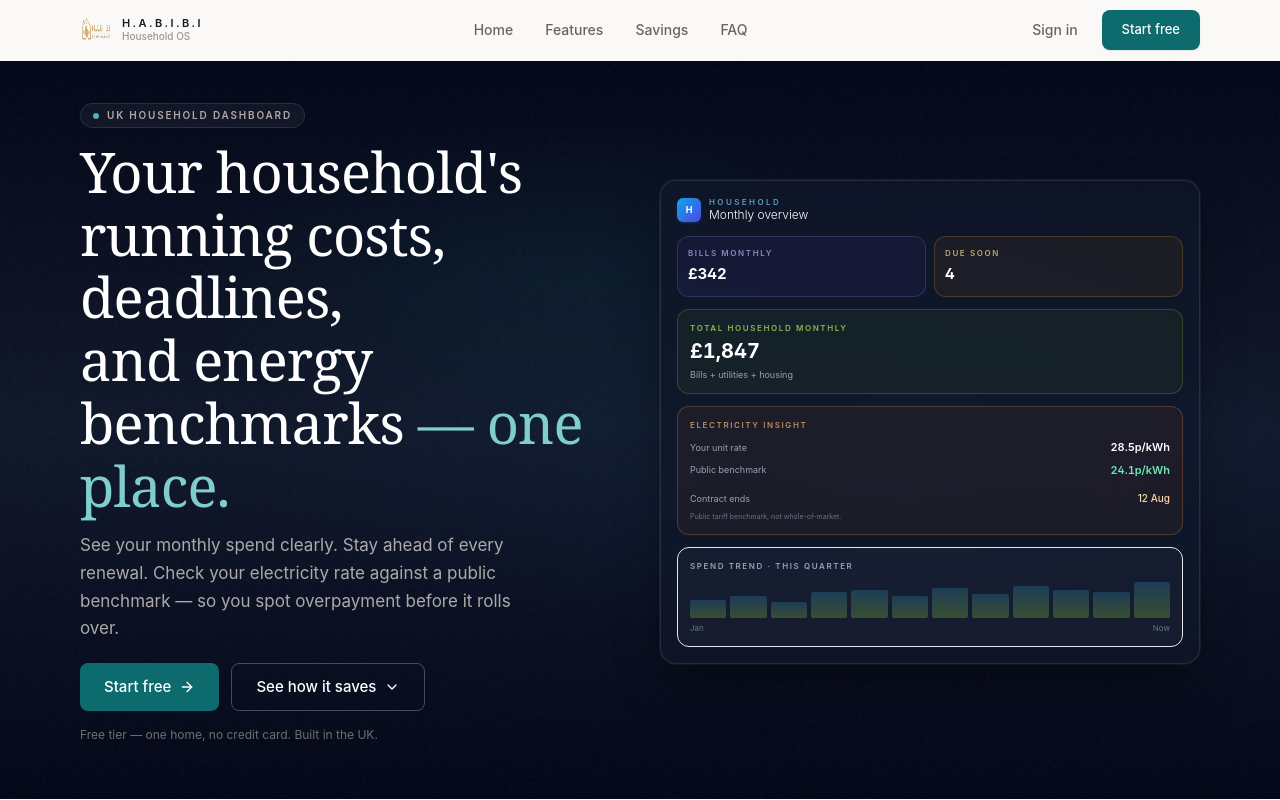
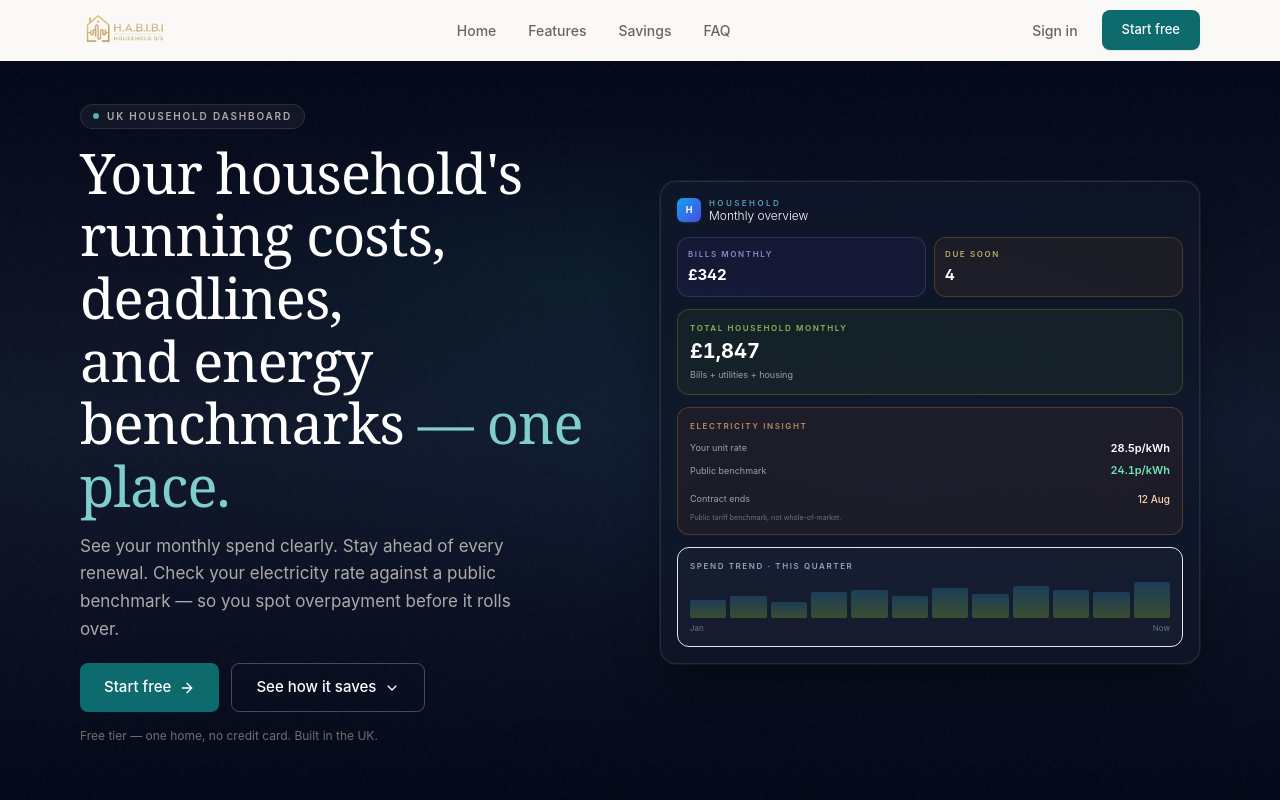
Before and after one commit to chessz/ihabibi-site, a Next.js app: page / in a window 1280 px wide. Shown: the top 800 px of the page. Built offline with nearby package versions, Linux system fonts and the light colour scheme.

Commit message:
remove texts on top left

```diff
--- a/src/components/Footer.tsx
+++ b/src/components/Footer.tsx
@@ -1,4 +1,5 @@
 import Link from 'next/link';
+import Image from 'next/image';
 
 export default function Footer() {
   return (
@@ -7,17 +8,15 @@
         <div className="grid gap-12 sm:grid-cols-2 lg:grid-cols-4">
           {/* Brand */}
           <div className="lg:col-span-1">
-            <div className="flex items-center gap-2.5">
-              <div
-                className="flex h-7 w-7 items-center justify-center rounded-md bg-gradient-to-br from-sky-500 to-indigo-600 text-[10px] font-bold text-white shadow-sm shadow-sky-900/30"
-                aria-hidden="true"
-              >
-                H
-              </div>
-              <span className="text-[11px] font-semibold tracking-[0.22em] text-white">
-                H.A.B.I.B.I
-              </span>
-            </div>
+            <Link href="/" aria-label="H.A.B.I.B.I — Household OS">
+              <Image
+                src="/logo.png"
+                alt="H.A.B.I.B.I — Household OS"
+                width={160}
+                height={44}
+                className="h-9 w-auto"
+              />
+            </Link>
             <p className="mt-4 text-[13px] leading-relaxed text-warm-300/80">
               Stop overpaying and missing household deadlines — one UK dashboard for
               monthly spend, renewals, and energy benchmarks.
--- a/src/components/Header.tsx
+++ b/src/components/Header.tsx
@@ -26,23 +26,15 @@
     >
       <div className="mx-auto flex max-w-content items-center justify-between px-6 py-2.5 sm:px-8 lg:px-10">
         {/* Logo */}
-        <Link href="/" className="flex shrink-0 items-center gap-2.5">
+        <Link href="/" className="flex shrink-0 items-center" aria-label="H.A.B.I.B.I — Household OS">
           <Image
             src="/logo.png"
-            alt="H.A.B.I.B.I logo"
-            width={32}
-            height={32}
-            className="h-8 w-8 rounded-lg"
+            alt="H.A.B.I.B.I — Household OS"
+            width={180}
+            height={48}
+            className="h-9 w-auto sm:h-10"
             priority
           />
-          <div className="leading-tight">
-            <div className="text-[11px] font-semibold tracking-[0.22em] text-warm-800">
-              H.A.B.I.B.I
-            </div>
-            <div className="hidden text-[10px] font-medium text-warm-400 sm:block">
-              Household OS
-            </div>
-          </div>
         </Link>
 
           {/* Desktop nav */}
```
